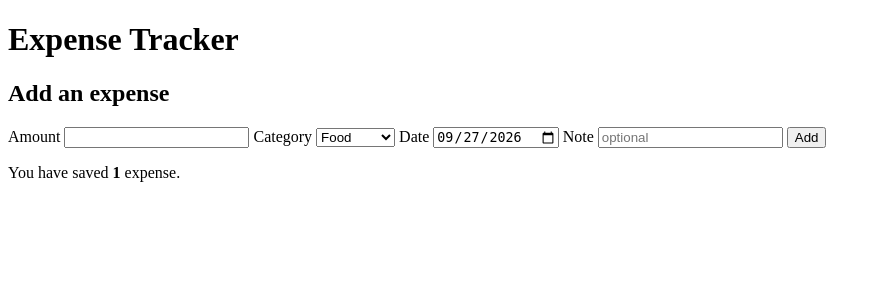
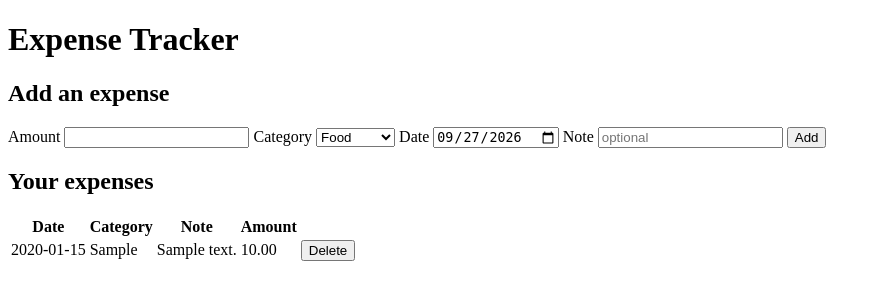
Before and after one commit to ggfret/expense-tracker, a Flask app: page / in a window 1280 px wide. Shown: the top 300 px of the page, without its empty margins (0-881 px from the left). Run offline with Flask 3, Linux system fonts and the light colour scheme; tables that the repository leaves empty hold one stand-in row (values such as "Sample post").

Commit message:
List expenses and add two-click delete
Co-Authored-By: Claude Opus 5.5 <noreply@anthropic.com>

```diff
--- a/app.py
+++ b/app.py
@@ -32,12 +32,14 @@ def init_db():
 
 @app.route("/")
 def index():
-    count = get_db().execute("SELECT COUNT(*) FROM expenses").fetchone()[0]
+    expenses = get_db().execute(
+        "SELECT id, amount, category, spent_on, note FROM expenses ORDER BY spent_on DESC, id DESC"
+    ).fetchall()
     return render_template(
         "index.html",
         categories=CATEGORIES,
         today=date.today().isoformat(),
-        count=count,
+        expenses=expenses,
     )
 
 
@@ -61,6 +63,14 @@ def add_expense():
     return redirect(url_for("index"))
 
 
+@app.post("/delete/<int:expense_id>")
+def delete_expense(expense_id):
+    db = get_db()
+    db.execute("DELETE FROM expenses WHERE id = ?", (expense_id,))
+    db.commit()
+    return redirect(url_for("index"))
+
+
 init_db()
 
 if __name__ == "__main__":
--- a/templates/base.html
+++ b/templates/base.html
@@ -8,5 +8,20 @@
 <body>
   <h1>Expense Tracker</h1>
   {% block content %}{% endblock %}
+  <script>
+    // Two-click confirm instead of window.confirm(), which some embedded browsers block.
+    document.addEventListener("click", (event) => {
+      const button = event.target.closest("button[data-confirm]");
+      if (!button || button.dataset.armed) return;
+      event.preventDefault();
+      const label = button.textContent;
+      button.dataset.armed = "true";
+      button.textContent = "Sure?";
+      setTimeout(() => {
+        delete button.dataset.armed;
+        button.textContent = label;
+      }, 3000);
+    });
+  </script>
 </body>
 </html>
--- a/templates/index.html
+++ b/templates/index.html
@@ -22,5 +22,29 @@
   <button type="submit">Add</button>
 </form>
 
-<p>You have saved <strong>{{ count }}</strong> expense{{ "" if count == 1 else "s" }}.</p>
+<h2>Your expenses</h2>
+{% if expenses %}
+<table>
+  <thead>
+    <tr><th>Date</th><th>Category</th><th>Note</th><th>Amount</th><th></th></tr>
+  </thead>
+  <tbody>
+    {% for e in expenses %}
+    <tr>
+      <td>{{ e.spent_on }}</td>
+      <td>{{ e.category }}</td>
+      <td>{{ e.note or "" }}</td>
+      <td>{{ "%.2f"|format(e.amount) }}</td>
+      <td>
+        <form method="post" action="{{ url_for('delete_expense', expense_id=e.id) }}">
+          <button type="submit" data-confirm>Delete</button>
+        </form>
+      </td>
+    </tr>
+    {% endfor %}
+  </tbody>
+</table>
+{% else %}
+<p>No expenses yet. Add your first one above.</p>
+{% endif %}
 {% endblock %}
```
